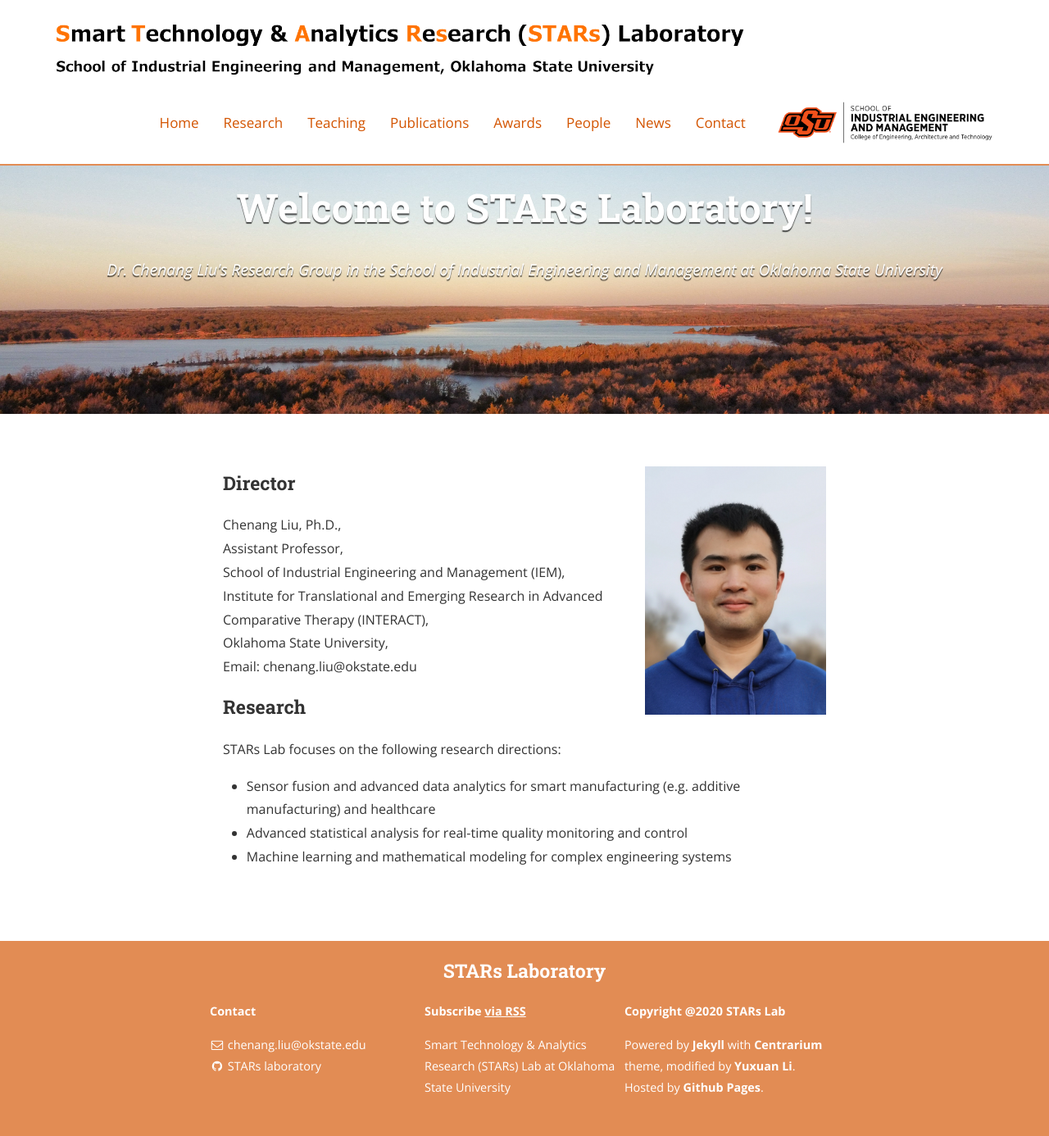
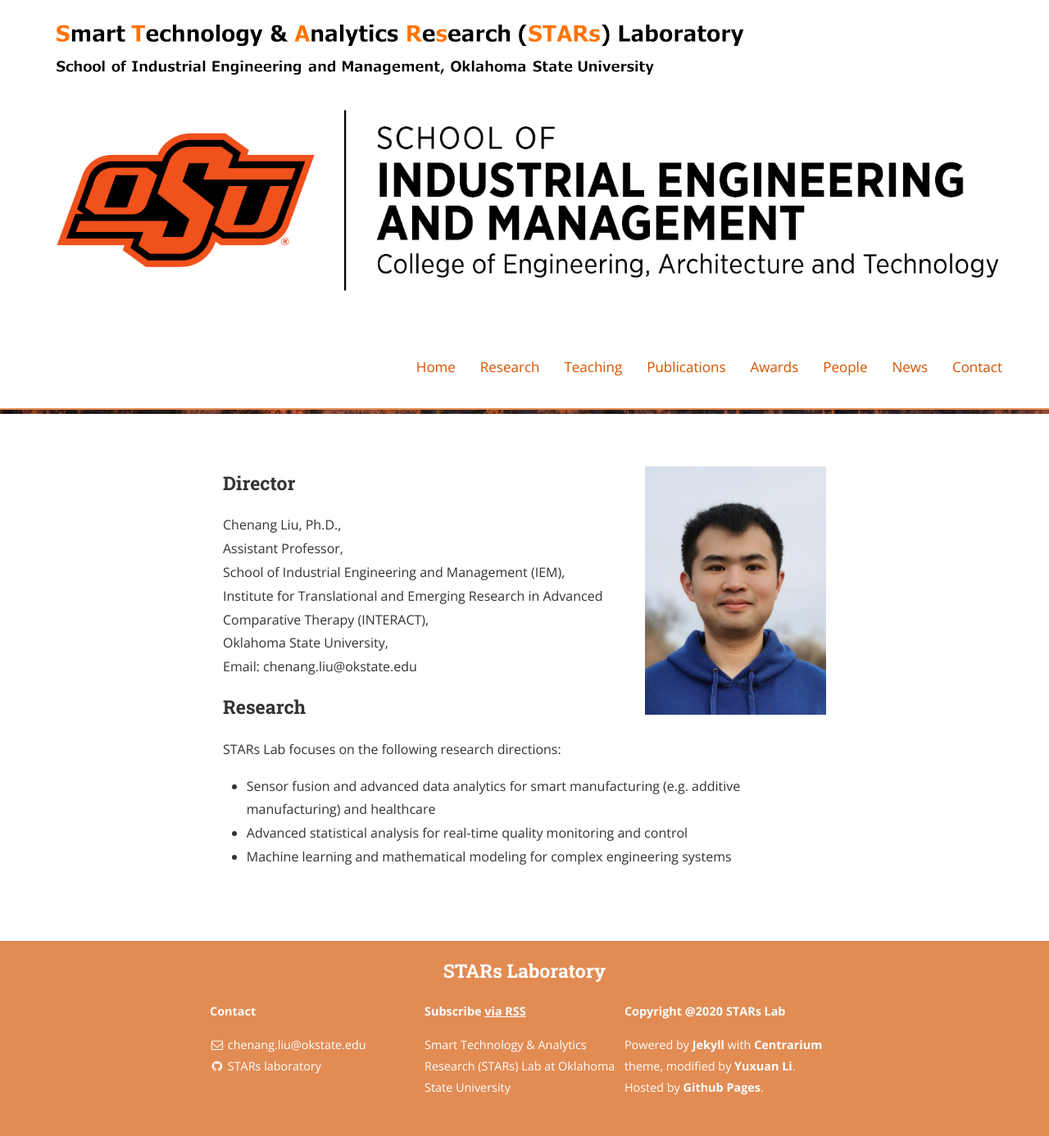
Before and after one commit to Xuan-L/stars-laboratory.github.io, a Jekyll site: the page built from index.html, in a window 1280 px wide. Shown: the whole page at 82% size. Built offline with Jekyll 4.4.1, drawn with Linux system fonts in a browser that asks for light colours; nearby versions of some CDN libraries.

Commit message:
Update _layout.scss

```diff
--- a/_sass/_layout.scss
+++ b/_sass/_layout.scss
@@ -145,28 +145,13 @@
     position: relative;
   }
   .logo {
-    float: left;
+    float: center;
     height: 4em;
     @include media ($tablet) {
     	padding-left: $em-base;
     }
     img {
       max-height: 3.1em;
-      margin-top: 0.75em;
-      padding-right: 1em;
-    }
-    span {
-    	font-size: 1.25em;
-    }
-  }
-  .logo_new {
-    float: right;
-    height: 4em;
-    @include media ($tablet) {
-    	padding-left: $em-base;
-    }
-    img {
-      max-height: 2.5em;
       margin-top: 0.75em;
       padding-right: 1em;
     }
```
